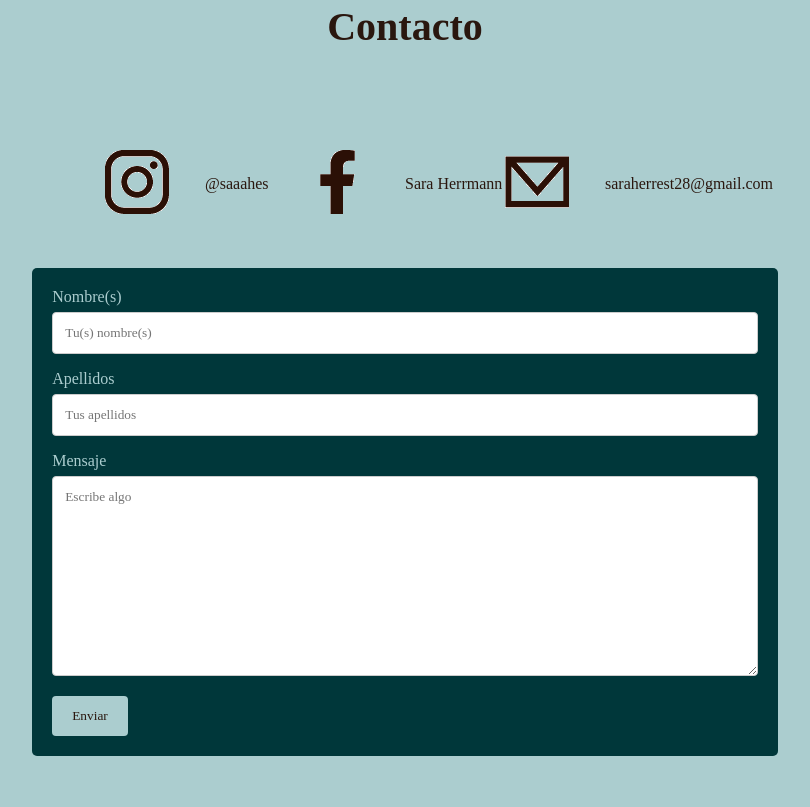
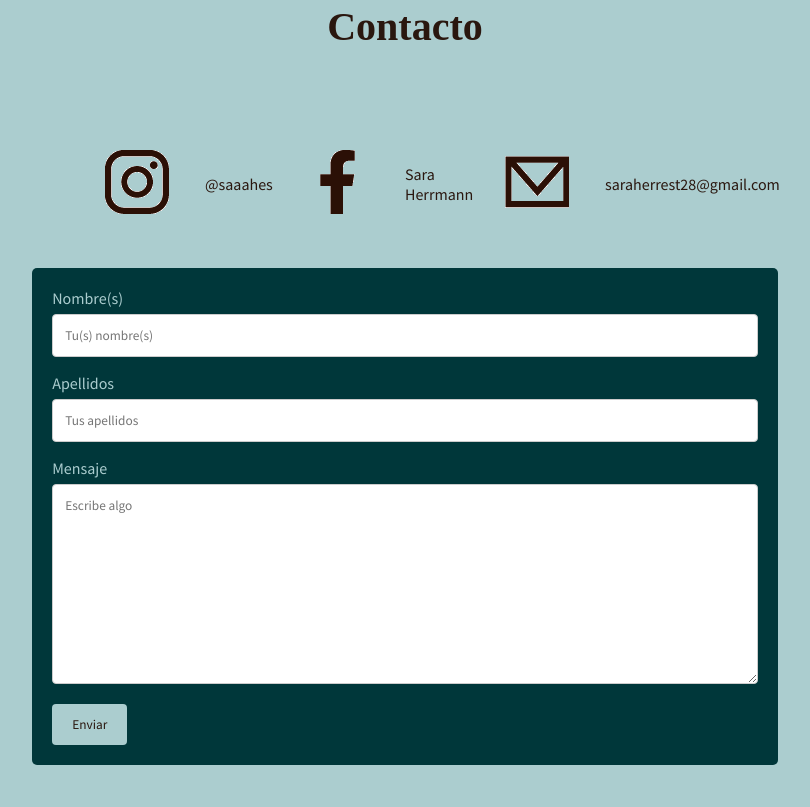
Before and after one commit to sesthe/sesthe, a plain HTML site: page html/contacto.html in a window 1280 px wide. Shown: the part 233-1040 px from the top of the page, without its empty margins (287-1097 px from the left). Drawn offline with nearby package versions, Linux system fonts and the light colour scheme; a web font is replaced by a local one.

Commit message:
Add files via upload

```diff
--- a/CSS/CSS_contacto.css
+++ b/CSS/CSS_contacto.css
@@ -103,7 +103,7 @@ h1{
 	display: flex;
 	flex-wrap: wrap;
 	flex-direction: row;
-	font-family:"source-sans-pro";
+	font-family:sourcesanspro;
 	color:#2A170F;
 	font-size: 100%;
 	align-items: center;
@@ -131,7 +131,7 @@ input[type=text], select, textarea {
   margin-top: 6px; /* Add a top margin */
   margin-bottom: 16px; /* Bottom margin */
   resize: vertical;
-font-family: "source-sans-pro";/* Allow the user to vertically resize the textarea (not horizontally) */
+font-family: sourcesanspro;/* Allow the user to vertically resize the textarea (not horizontally) */
 }
 
 /* Style the submit button with a specific background color etc */
@@ -142,13 +142,13 @@ input[type=submit] {
   border: none;
   border-radius: 4px;
   cursor: pointer;
-font-family: "source-sans-pro";
+font-family: sourcesanspro;
 }
 
 /* When moving the mouse over the submit button, add a darker green color */
 input[type=submit]:hover {
   background-color: #D0BAAB;
-font-family: "source-sans-pro";
+font-family: sourcesanspro;
 }
 
 /* Add a background color and some padding around the form */
@@ -156,7 +156,7 @@ font-family: "source-sans-pro";
   border-radius: 5px;
   background-color: #00373A;
   padding: 20px;
-font-family: "source-sans-pro";
+font-family: sourcesanspro;
 	color:#ABCDCF;
 	width: 60%;
 display: flex;
```
